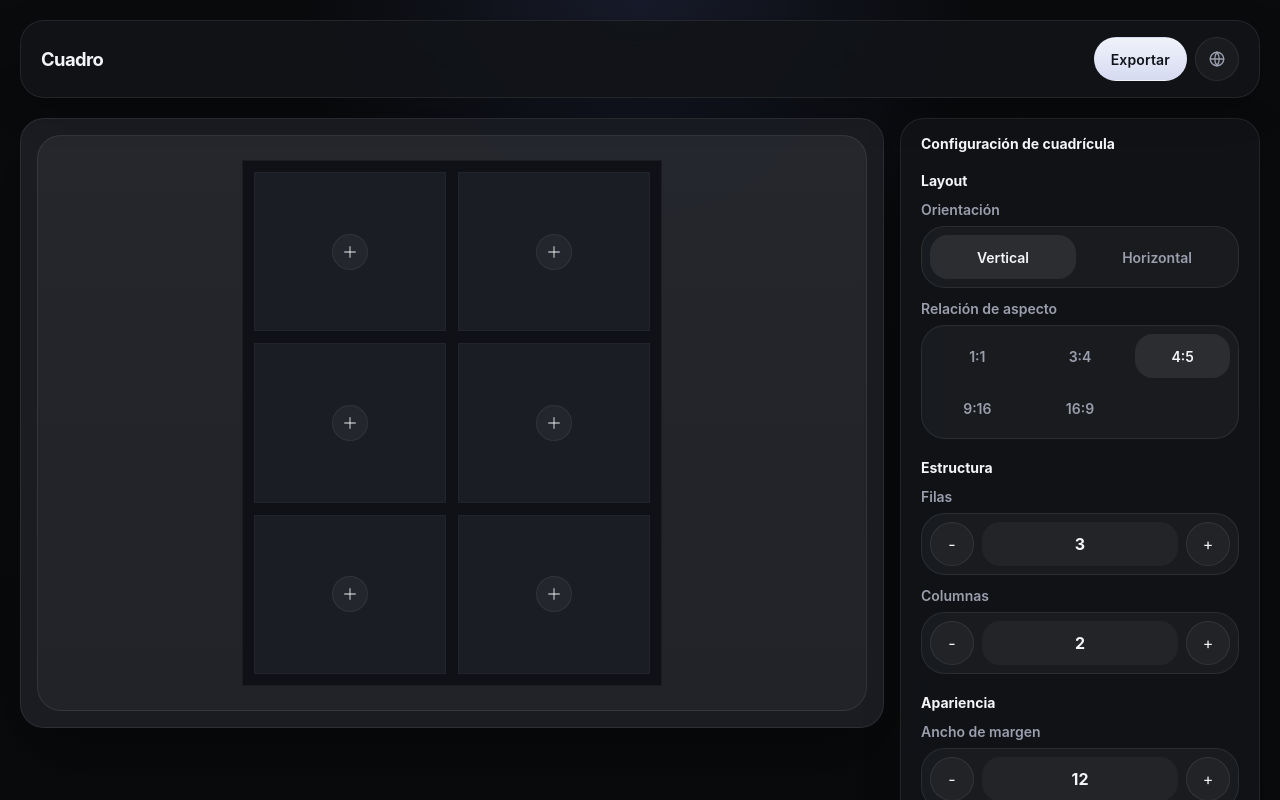
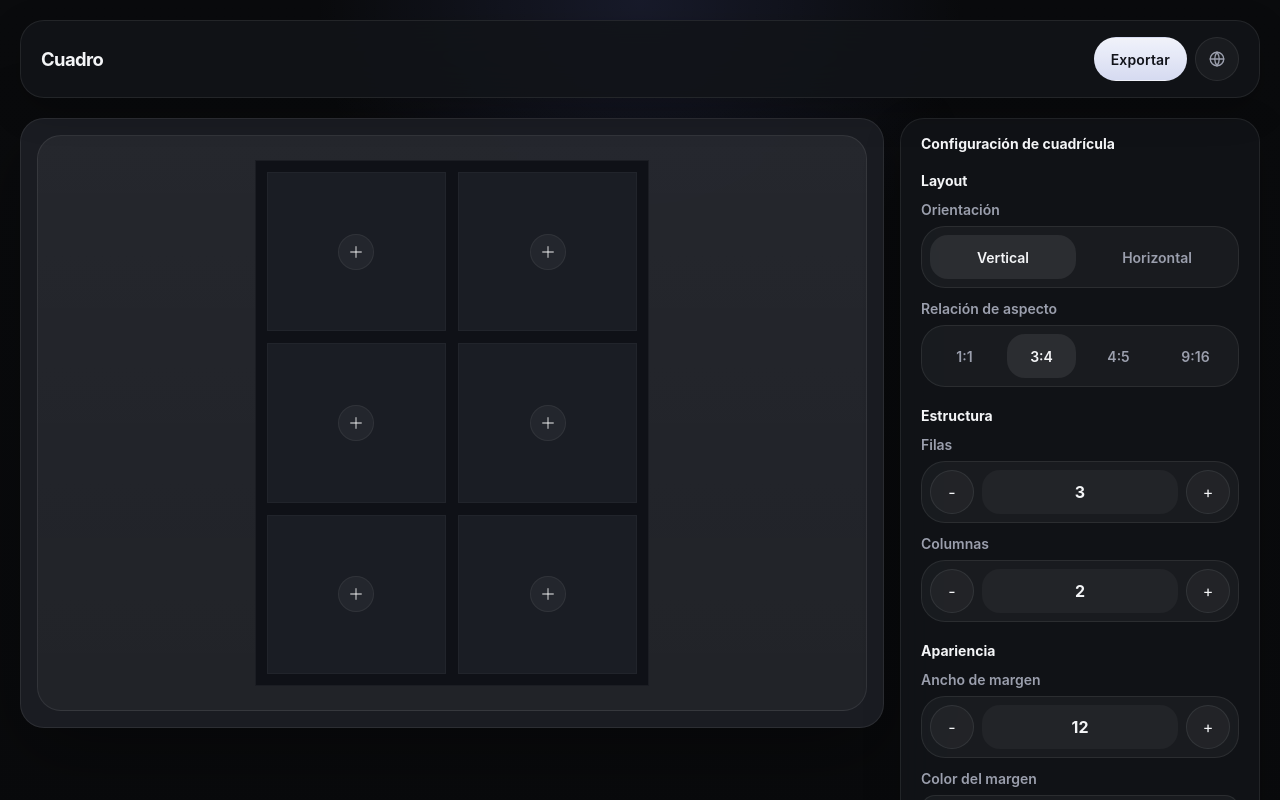
Before and after one commit to abiudslr/cuadro, a React (Vite) app in the folder apps/web/: page / in a window 1280 px wide. Shown: the top 800 px of the page. Built offline with nearby package versions, Linux system fonts and the light colour scheme.

Commit message:
correcciones de aspect ratios

```diff
--- a/apps/web/src/features/editor/application/editorStore.ts
+++ b/apps/web/src/features/editor/application/editorStore.ts
@@ -1,5 +1,11 @@
 import { create } from 'zustand'
 import { createJSONStorage, persist } from 'zustand/middleware'
+import {
+  getDefaultAspectRatioForOrientation,
+  normalizeAspectRatioForOrientation,
+  type GridAspectRatio,
+  type GridOrientation,
+} from '../domain/grid'
 import {
   clampCellImageTransform,
   createInitialCellImageTransform,
@@ -9,7 +15,6 @@ import {
   type ZoomAnchor,
 } from '../domain/cellImageTransform'
 import type { GridCellLayout } from '../domain/gridLayoutEngine'
-import type { GridAspectRatio, GridOrientation } from '../domain/grid'
 import type { PlacedImage, PlacedImagesByCellId } from '../domain/placedImage'
 
 type EditorState = {
@@ -82,7 +87,7 @@ export const useEditorStore = create<EditorState>()(
   persist(
     (set) => ({
       orientation: 'vertical',
-      aspectRatio: '4:5',
+      aspectRatio: getDefaultAspectRatioForOrientation('vertical'),
       rows: 3,
       columns: 2,
       marginWidth: 12,
@@ -91,7 +96,14 @@ export const useEditorStore = create<EditorState>()(
       placedImages: {},
       selectedCellId: null,
       isConfigSheetOpen: false,
-      setOrientation: (orientation) => set({ orientation }),
+      setOrientation: (orientation) =>
+        set((state) => ({
+          orientation,
+          aspectRatio: normalizeAspectRatioForOrientation(
+            state.aspectRatio,
+            orientation
+          ),
+        })),
       setAspectRatio: (aspectRatio) => set({ aspectRatio }),
       setRows: (rows) => set({ rows: clamp(rows, 1, 5) }),
       setColumns: (columns) => set({ columns: clamp(columns, 1, 5) }),
--- a/apps/web/src/features/editor/domain/grid.ts
+++ b/apps/web/src/features/editor/domain/grid.ts
@@ -1,12 +1,48 @@
 export type GridOrientation = 'vertical' | 'horizontal'
-export type GridAspectRatio = '1:1' | '3:4' | '4:5' | '9:16' | '16:9'
+export type GridAspectRatio =
+  | '1:1'
+  | '3:4'
+  | '4:5'
+  | '5:4'
+  | '4:3'
+  | '9:16'
+  | '16:9'
 
 export const aspectRatioDimensions: Record<GridAspectRatio, [number, number]> = {
   '1:1': [1, 1],
   '3:4': [3, 4],
   '4:5': [4, 5],
+  '5:4': [5, 4],
+  '4:3': [4, 3],
   '9:16': [9, 16],
   '16:9': [16, 9],
+}
+
+export const aspectRatiosByOrientation: Record<
+  GridOrientation,
+  GridAspectRatio[]
+> = {
+  vertical: ['1:1', '3:4', '4:5', '9:16'],
+  horizontal: ['1:1', '5:4', '4:3', '16:9'],
+}
+
+export function getAllowedAspectRatios(orientation: GridOrientation) {
+  return aspectRatiosByOrientation[orientation]
+}
+
+export function getDefaultAspectRatioForOrientation(
+  orientation: GridOrientation
+): GridAspectRatio {
+  return orientation === 'vertical' ? '3:4' : '16:9'
+}
+
+export function normalizeAspectRatioForOrientation(
+  aspectRatio: GridAspectRatio,
+  orientation: GridOrientation
+): GridAspectRatio {
+  return getAllowedAspectRatios(orientation).includes(aspectRatio)
+    ? aspectRatio
+    : getDefaultAspectRatioForOrientation(orientation)
 }
 
 export function getCanvasAspectRatio(
--- a/apps/web/src/features/editor/presentation/components/GridConfigPanel.tsx
+++ b/apps/web/src/features/editor/presentation/components/GridConfigPanel.tsx
@@ -1,4 +1,4 @@
-import { aspectRatioOptions, orientationOptions } from '@/shared/constants/grid'
+import { getAspectRatioOptions, orientationOptions } from '@/shared/constants/grid'
 import { useI18n } from '@/shared/i18n/I18nProvider'
 import { NumberStepper } from '@/shared/ui/number-stepper/NumberStepper'
 import { Panel } from '@/shared/ui/panel/Panel'
@@ -51,6 +51,8 @@ export function GridConfigPanel({
     }))
   )
 
+  const aspectRatioOptions = getAspectRatioOptions(orientation)
+
   return (
     <Panel className={styles.configPanel} elevated={elevated}>
       {showHeader ? (
@@ -87,7 +89,7 @@ export function GridConfigPanel({
             {t('editor.config.fields.aspectRatio')}
           </span>
           <SegmentedControl
-            columns={3}
+            columns={Math.min(4, aspectRatioOptions.length)}
             label={t('editor.config.fields.aspectRatio')}
             options={aspectRatioOptions.map((option) => ({
               value: option.value,
--- a/apps/web/src/shared/constants/grid.ts
+++ b/apps/web/src/shared/constants/grid.ts
@@ -2,6 +2,7 @@ import type {
   GridAspectRatio,
   GridOrientation,
 } from '@/features/editor/domain/grid'
+import { getAllowedAspectRatios } from '@/features/editor/domain/grid'
 
 export const orientationOptions: Array<{
   value: GridOrientation
@@ -18,6 +19,14 @@ export const aspectRatioOptions: Array<{
   { value: '1:1', translationKey: 'editor.config.aspectRatio.square' },
   { value: '3:4', translationKey: 'editor.config.aspectRatio.ratio3x4' },
   { value: '4:5', translationKey: 'editor.config.aspectRatio.ratio4x5' },
+  { value: '5:4', translationKey: 'editor.config.aspectRatio.ratio5x4' },
+  { value: '4:3', translationKey: 'editor.config.aspectRatio.ratio4x3' },
   { value: '9:16', translationKey: 'editor.config.aspectRatio.ratio9x16' },
   { value: '16:9', translationKey: 'editor.config.aspectRatio.ratio16x9' },
 ]
+
+export function getAspectRatioOptions(orientation: GridOrientation) {
+  const allowedAspectRatios = new Set(getAllowedAspectRatios(orientation))
+
+  return aspectRatioOptions.filter((option) => allowedAspectRatios.has(option.value))
+}
--- a/apps/web/src/shared/i18n/translations.ts
+++ b/apps/web/src/shared/i18n/translations.ts
@@ -73,6 +73,8 @@ export const translations = {
           square: '1:1',
           ratio3x4: '3:4',
           ratio4x5: '4:5',
+          ratio5x4: '5:4',
+          ratio4x3: '4:3',
           ratio9x16: '9:16',
           ratio16x9: '16:9',
         },
@@ -162,6 +164,8 @@ export const translations = {
           square: '1:1',
           ratio3x4: '3:4',
           ratio4x5: '4:5',
+          ratio5x4: '5:4',
+          ratio4x3: '4:3',
           ratio9x16: '9:16',
           ratio16x9: '16:9',
         },
```
